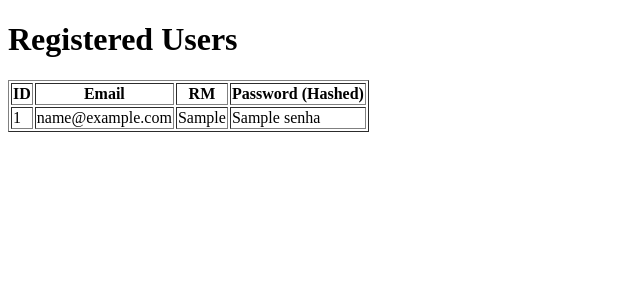
After one commit to solontec/ChatBot-Oratoria, a Flask app: template TCC-CHATBOT/controller/templates/users.html in a window 1280 px wide. The commit adds this page. Shown: the top 300 px of the page, without its empty margins (0-640 px from the left). Run offline with Flask 3, Linux system fonts and the light colour scheme; the template is opened without the code that fills it: most values are stand-ins (such as "Sample title", 1, 10 or a date in 2020).

Commit message:
Primeiro conserto refrente ao sistema de cadastro, agora só conectar com sqlite3 para ver os users e conectar com o form da pagina real nossa

```diff
--- a/TCC-CHATBOT/controller/app.py
+++ b/TCC-CHATBOT/controller/app.py
@@ -1,23 +1,24 @@
-# controller/app.py
-from flask import Flask, render_template, request, jsonify, redirect, url_for, flash
 import sys
 import os
 
-# Add the project root to sys.path
-# This helps Python find 'model' and 'controller' as top-level packages
+# Adiciona a raiz do projeto ao path ANTES dos imports locais
 sys.path.append(os.path.abspath(os.path.join(os.path.dirname(__file__), '..')))
 
-# Import from the correct locations
+from flask import Flask, render_template, request, jsonify, redirect, url_for, flash
+from model.usuario_model import setup_database
 from model.chat import gerar_resposta
-from controller.auth_controller import auth_bp # Import blueprint from its location
+from controller.auth_controller import auth_bp
+
 
 app = Flask(__name__)
-app.config['SECRET_KEY'] = 'uma_chave_secreta_muito_longa_e_aleatoria_para_producao_1234567890' # CHANGE THIS!
+app.config['SECRET_KEY'] = 'uma_chave_secreta_muito_longa_e_aleatoria_para_producao_1234567890'
 app.register_blueprint(auth_bp)
+
+# ✅ Chamar a criação do banco/tabela
+setup_database()
 
 @app.route("/")
 def index():
-    # You might want this to be your login page or a general landing page
     return render_template("chatbot/chatbot.html")
 
 @app.route("/resposta", methods=["POST"])
--- a/TCC-CHATBOT/controller/templates/PaginaLogin/PaginaLogin.html
+++ b/TCC-CHATBOT/controller/templates/PaginaLogin/PaginaLogin.html
@@ -66,6 +66,8 @@
         </div>
     </div>
 
+
+
     <div class="container-cadastro" id="container-cadastro">
         <div class="cadastro">
             <h3>Cadastro</h3>
@@ -82,6 +84,9 @@
                     <input type="text" placeholder="  Digite sua senha" id="senha">
                 </div>
             </div>
+
+
+
         <p>Confirme a senha</p>
         <input type="text" placeholder="Digite a senha novamente" id="confirma-senha">
 
--- /dev/null
+++ b/TCC-CHATBOT/controller/templates/users.html
@@ -0,0 +1,29 @@
+<!DOCTYPE html>
+<html lang="en">
+<head>
+    <meta charset="UTF-8">
+    <title>User List</title>
+</head>
+<body>
+    <h1>Registered Users</h1>
+    <table border="1">
+        <thead>
+            <tr>
+                <th>ID</th>
+                <th>Email</th>
+                <th>RM</th>
+                <th>Password (Hashed)</th>
+            </tr>
+        </thead>
+        <tbody>
+            {% for user in users %}
+            <tr>
+                <td>{{ user.id }}</td>
+                <td>{{ user.email }}</td>
+                <td>{{ user.rm }}</td>
+                <td>{{ user.senha }}</td> </tr>
+            {% endfor %}
+        </tbody>
+    </table>
+</body>
+</html>
```
Also changed, not shown: TCC-CHATBOT/model/usuario_model.py (+8 -0 lines), TCC-CHATBOT/controller/database.db (added).
